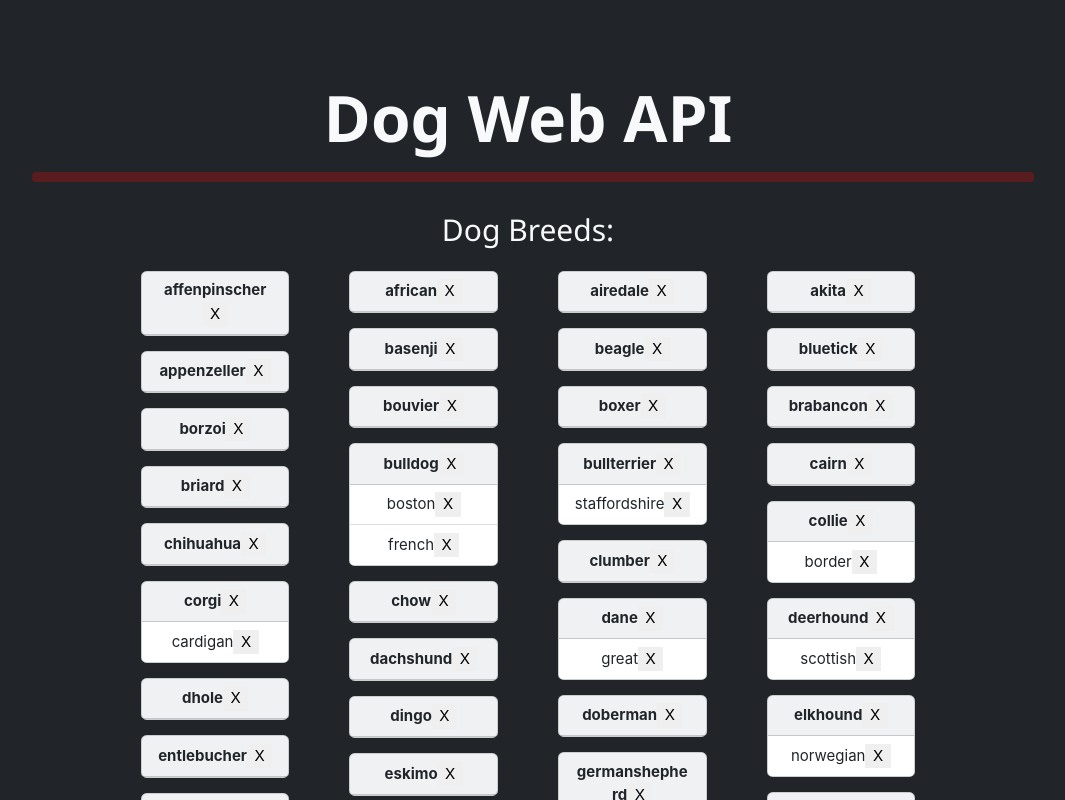
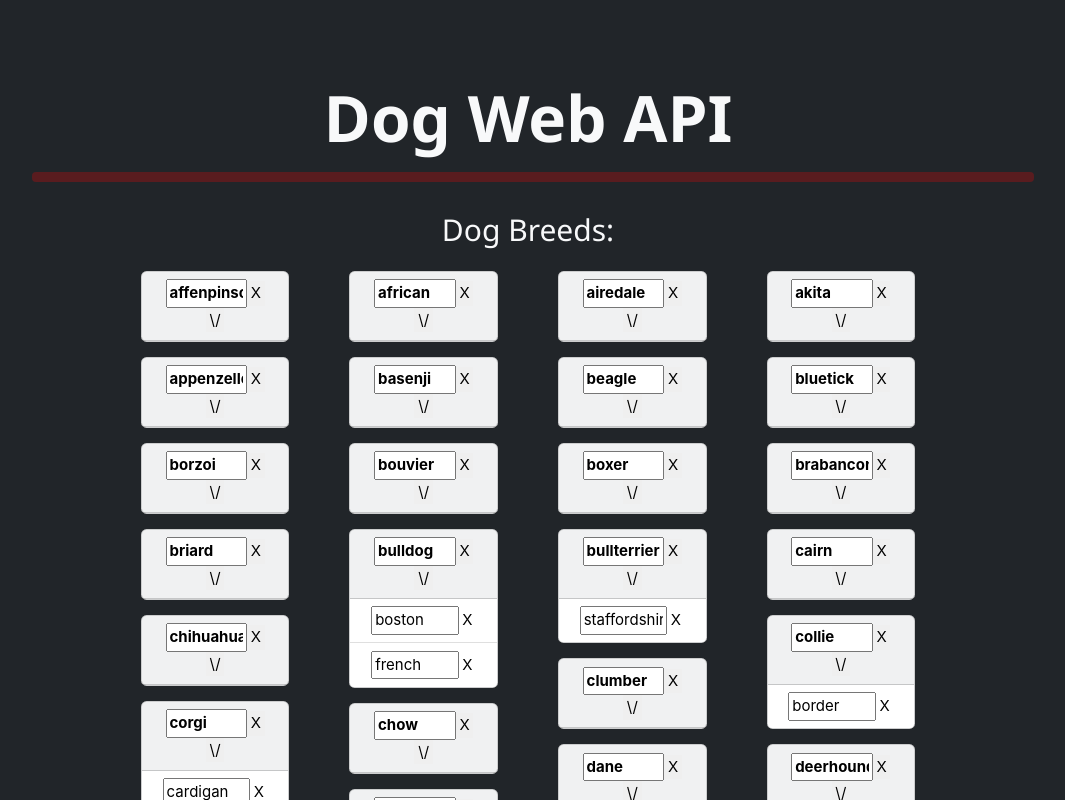
Before and after one commit to jackwiggall/Dogs-Web-API, a React (Create React App) app in the folder my-app/: page / in a window 1280 px wide. Shown: the top 800 px of the page, without its empty margins (112-1177 px from the left). Built offline with nearby package versions, Linux system fonts and the light colour scheme.

Commit message:
edit complete

```diff
--- a/my-app/src/App.js
+++ b/my-app/src/App.js
@@ -30,14 +30,18 @@ function displayDogs(dogList) {
     <div className="grid-item m-3">
       <div className="card bg-light text-dark">
         <div className="card-header"><strong>
-          {dog[0]}
+          <input style={{width:"70%"}} defaultValue={dog[0]} onChange={e => changeDog(dogList,e.target.value,index,0)} />
         </strong>
-        <button className="px-2" style={{border:"none"}} onClick={() => {
+        <button className="px-1" style={{border:"none"}} onClick={() => {
           deleteDog(dogList,index);
-        }}>X</button></div>
+        }}>X</button>
+        <button className="px-1" style={{border:"none"}} onClick={() => {
+          newBreed(dogList,index);
+        }}>\/</button></div>
       </div></div></div>}else {
         var forEachData = [];
-        dog.forEach((d,i) => {if (d!==dog[0]) {forEachData.push(<li className="list-group-item" key={i}>{d}<button className="px-2" style={{border:"none"}} onClick={() => {
+        dog.forEach((d,i) => {if (d!==dog[0]) {forEachData.push(<li className="list-group-item" key={i}><input style={{width:"75%"}} onChange={e => changeDog(dogList,e.target.value,index,i)} defaultValue={d} />
+        <button className="px-1 bg-white" style={{border:"none"}} onClick={() => {
           deleteDogBreed(dogList,dog,index,i);
         }}>X</button></li>)}});
 
@@ -45,11 +49,14 @@ function displayDogs(dogList) {
         <div className="grid-item m-3">
           <div className="card bg-light text-dark">
             <div className="card-header"><strong>
-              {dog[0]}
+              <input style={{width:"70%"}} defaultValue={dog[0]} onChange={e => changeDog(dogList,e.target.value,index,0)} />
             </strong>
-            <button className="px-2" style={{border:"none"}} onClick={() => {
+            <button className="px-1" style={{border:"none"}} onClick={() => {
               deleteDog(dogList,index);
-            }}>X</button></div>
+            }}>X</button>
+            <button className="px-1" style={{border:"none"}} onClick={() => {
+              newBreed(dogList,index);
+            }}>\/</button></div>
             <ul className="list-group list-group-flush">
             {forEachData.map(d => {return d})}
             </ul>
@@ -57,6 +64,12 @@ function displayDogs(dogList) {
       }
   })
   return dogView;
+}
+
+function changeDog(list,value,index,i) {
+  list[index][i] = value;
+  //need to change from page reload to state update
+  localStorage.setItem("dogList",JSON.stringify(list));
 }
 
 function deleteDogBreed(newList,dogs,index,i) {
@@ -80,11 +93,17 @@ function deleteDog(newList,index) {
   window.location.reload(false);
 }
 
+function newBreed(dogs,index) {
+  dogs[index] = [...dogs[index],""];
+
+  localStorage.setItem("dogList",JSON.stringify(dogs));
+  window.location.reload(false);
+}
+
 function App() {
 var run = useRef(false);
 const [dogs, setDogs] = useState(dogTemp);
 const [dogView, setDogView] = useState();
-const [id, setID] = useState();
 
 if (!run.current) {
     //still runs twice, doesnt prevent single run
@@ -140,11 +159,14 @@ const [name, setName] = useState('');
                   <div className="grid-item m-3">
                     <div className="card bg-light text-dark">
                       <div className="card-header"><strong>
-                        {name}
+                        <input style={{width:"70%"}} defaultValue={name} onChange={e => changeDog(dogs,e.target.value,nextId,0)} />
                       </strong>
-                      <button className="px-2" style={{border:"none"}} onClick={() => {
+                      <button className="px-1" style={{border:"none"}} onClick={() => {
                         deleteDog(dogs,nextId);
-                      }}>X</button></div>
+                      }}>X</button>
+                      <button className="px-1" style={{border:"none"}} onClick={() => {
+                        newBreed(dogs,nextId);
+                      }}>\/</button></div>
                     </div></div></div>
                 ]);
 
```
